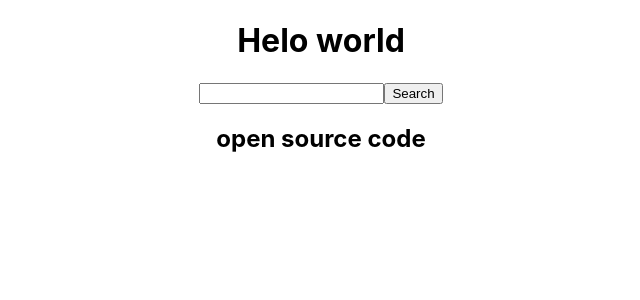
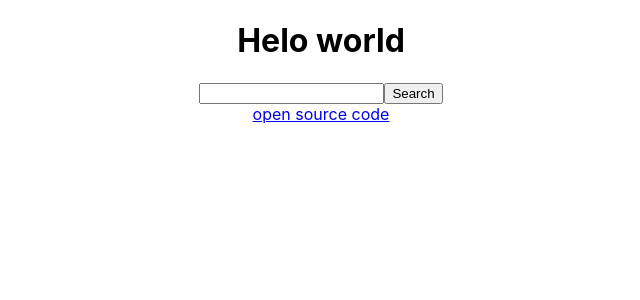
Before and after one commit to TMotlhabane/weather-react, a React (Create React App) app: page / in a window 1280 px wide. Shown: the top 300 px of the page, without its empty margins (319-959 px from the left). Built offline with nearby package versions, Linux system fonts and the light colour scheme.

Commit message:
added github link

```diff
--- a/src/App.js
+++ b/src/App.js
@@ -7,7 +7,7 @@ function App() {
     <div className="App">
       <h1> Helo world </h1>
    <WeatherSearch />
-   <h2> open source code </h2>
+  <a href="https://github.com/TMotlhabane/weather-react" target="_blank" rel="noopener noreferrer"> open source code </a>
     </div>
   );
 }
```
